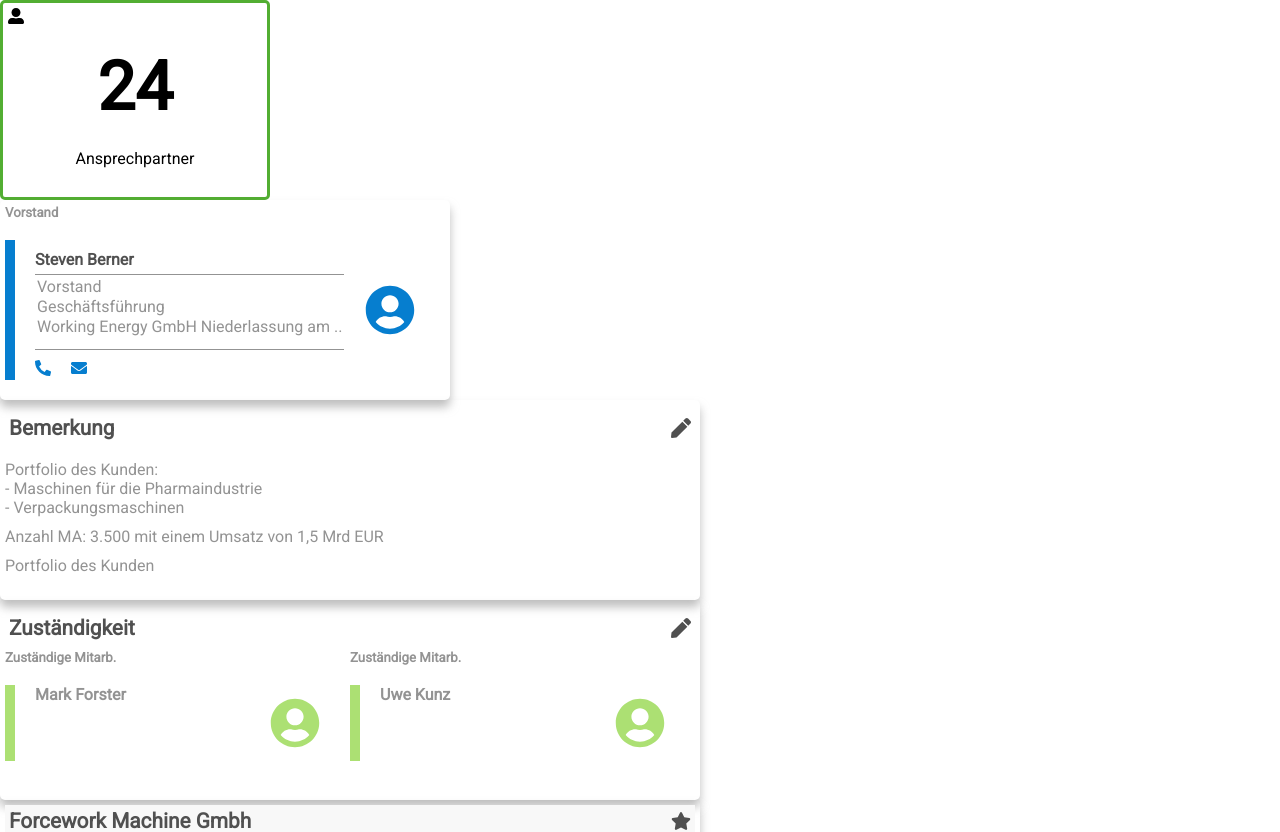
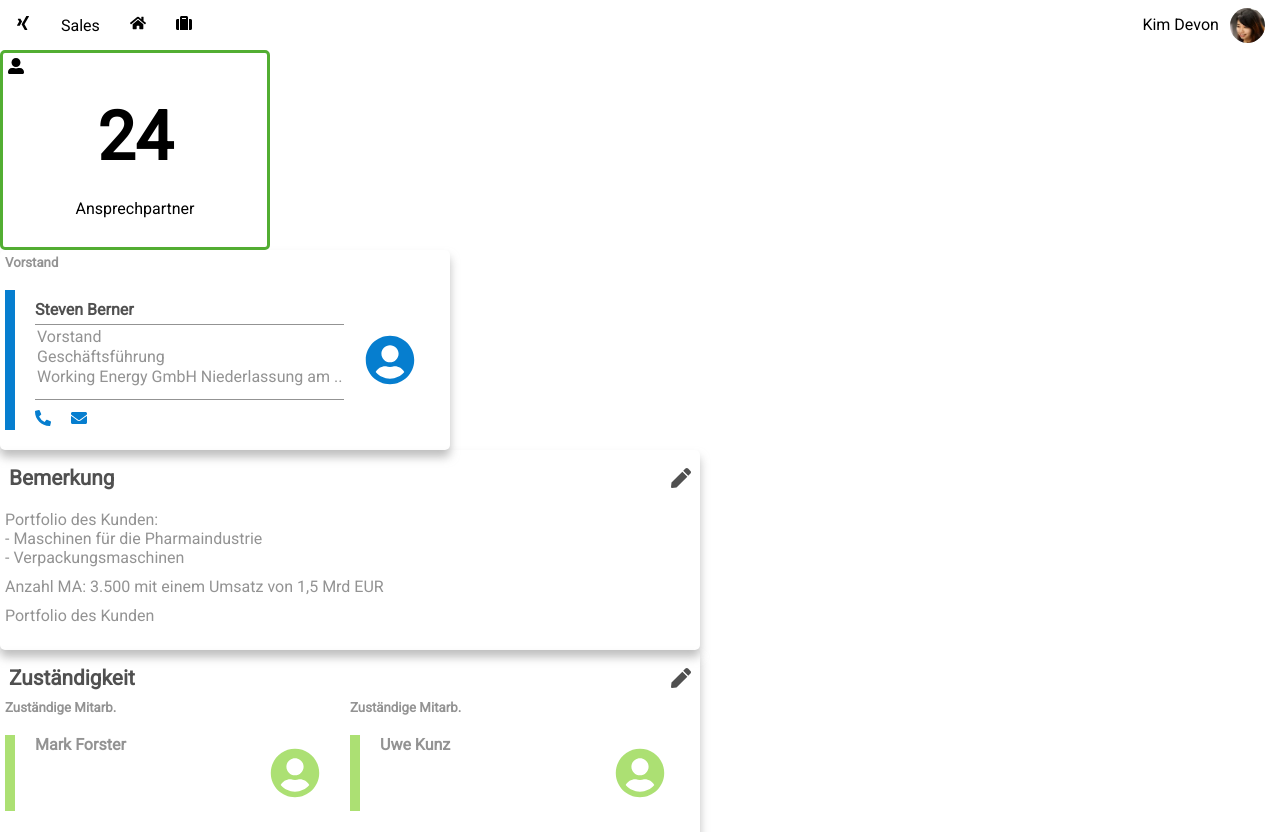
Before and after one commit to Alen002/crmcockpit, a React (Create React App) app: page / in a window 1280 px wide. Shown: the top 832 px of the page. Built offline with nearby package versions, Linux system fonts and the light colour scheme.

Commit message:
added component Navbar

```diff
--- a/public/index.html
+++ b/public/index.html
@@ -9,10 +9,12 @@
       name="description"
       content="Web site created using create-react-app"
     />
+
     <link
       href="https://fonts.googleapis.com/css2?family=Roboto&display=swap"
       rel="stylesheet"
     />
+
     <script src="https://cdn.jsdelivr.net/npm/chart.js@2.9.3/dist/Chart.min.js"></script>
 
     <title>React App</title>
--- a/src/App.js
+++ b/src/App.js
@@ -4,11 +4,13 @@ import Employee from "./components/Employee/Employee";
 import Notes from "./components/Notes/Notes";
 import Responsibility from "./components/Responsibility/Responsibility";
 import General from "./components/General/General";
+import Navbar from "./components/Navbar/Navbar";
 import Chart from "./components/Chart/Chart";
 
 function App() {
   return (
     <div className="App">
+      <Navbar />
       <Metric icon={"FaCodepen"} result={24} description={"Ansprechpartner"} />
       <Employee
         employeeFunction={"Vorstand"}
--- /dev/null
+++ b/src/components/Navbar/Navbar.css
@@ -0,0 +1,50 @@
+.navbar-left,
+.navbar-right {
+  display: inline-block;
+}
+
+.navbar {
+  position: relative;
+}
+
+.navbar-right {
+  position: absolute;
+  top: 0;
+  right: 0;
+}
+
+.navbar-brand,
+.navbar .nav-link {
+  color: black;
+  text-decoration: none;
+}
+
+.navbar-brand,
+.navbar .nav-link {
+  display: inline-block;
+  padding: 15px;
+}
+
+@media (max-width: 842px) {
+  .navbar-right,
+  .navbar-left {
+    display: block;
+  }
+
+  .navbar-right {
+    position: static;
+    display: flex;
+    flex-direction: row;
+  }
+
+  .navbar .nav-link {
+    display: block;
+  }
+}
+
+.user-image {
+  width: 35px;
+  height: 35px;
+  margin-top: -7px;
+  border-radius: 30px;
+}
--- /dev/null
+++ b/src/components/Navbar/Navbar.js
@@ -0,0 +1,40 @@
+import React from "react";
+import "./Navbar.css";
+import { FaXing, FaHome, FaSuitcase } from "react-icons/fa";
+import userImage from "./userimage.png";
+
+const Navbar = () => {
+  return (
+    <nav class="navbar">
+      <a class="navbar-brand" href="#">
+        <FaXing />
+      </a>
+      <a class="navbar-brand" href="#">
+        Sales
+      </a>
+
+      <div class="navbar-left">
+        <a class="nav-link" href="#">
+          <FaHome />
+        </a>
+        <a class="nav-link" href="#">
+          <FaSuitcase />
+        </a>
+      </div>
+
+      <div class="navbar-right">
+        <a class="nav-link nav-text" href="#">
+          Kim Devon <span className="display-none">..........</span>
+        </a>
+      </div>
+
+      <div class="navbar-right">
+        <a class="nav-link" href="#">
+          <img src={userImage} className="user-image" alt="user name" />
+        </a>
+      </div>
+    </nav>
+  );
+};
+
+export default Navbar;
```
Also changed, not shown: src/assets/icons/user.svg (deleted), src/components/Navbar/userimage.png (added).
